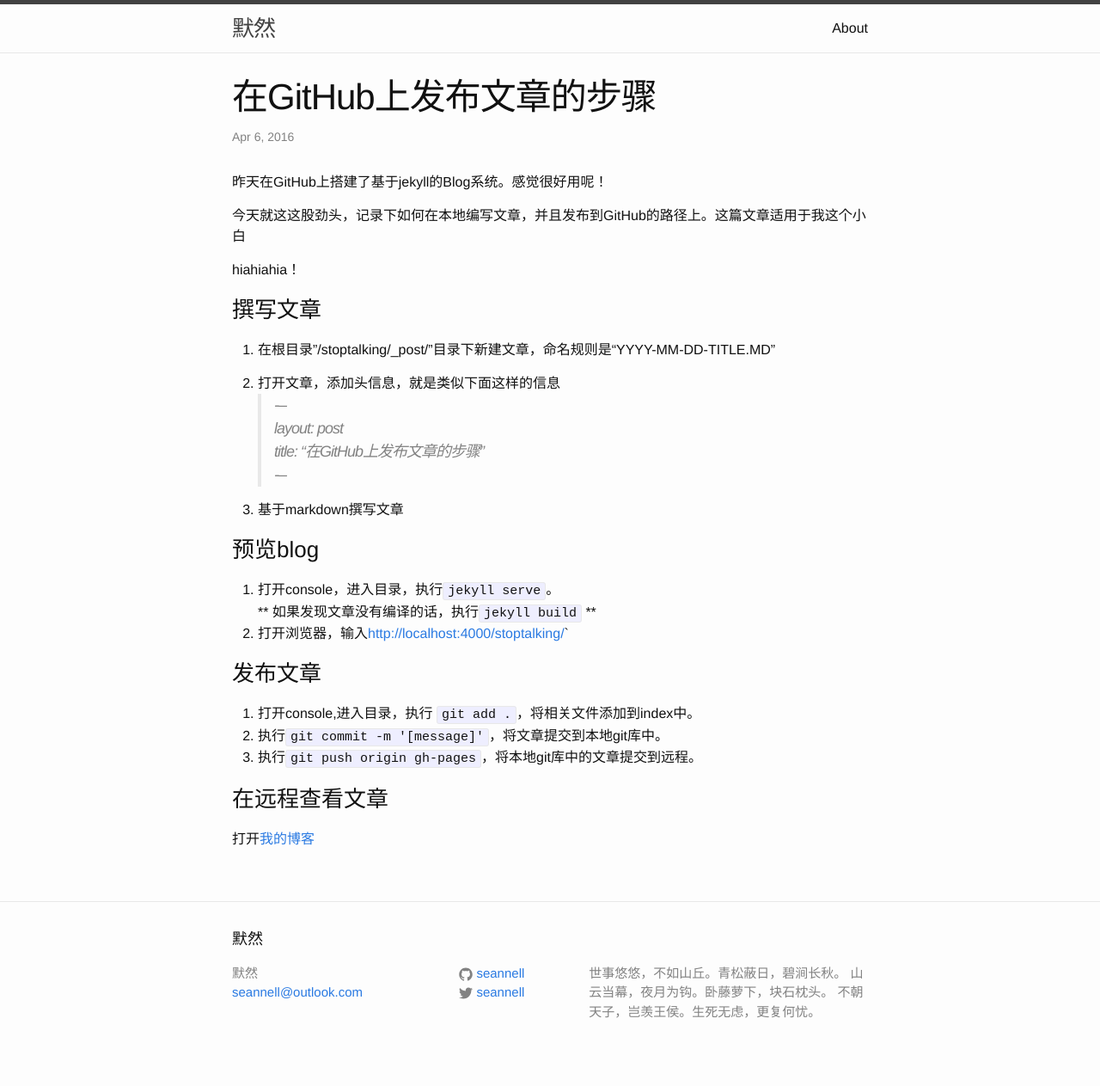
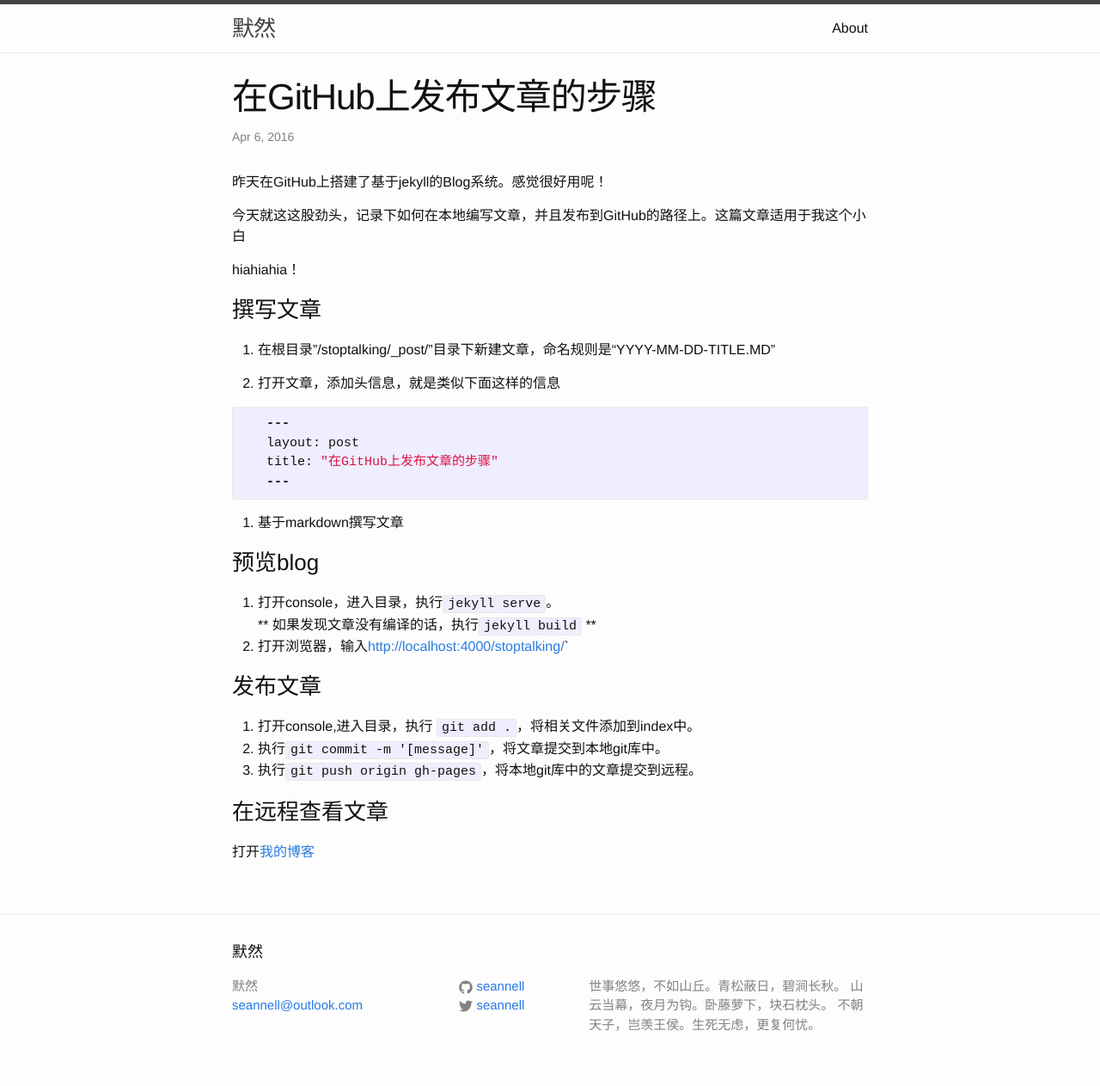
Before and after one commit to seannell/StopTalking, a Jekyll site: the page built from _posts/2016-04-06-在Git上发布文章的步骤.md, in a window 1280 px wide. Shown: the whole page at 86% size. Built offline with Jekyll 4.4.1, drawn with Linux system fonts in a browser that asks for light colours; some of the changed lines change nothing that is shown.

Commit message:
修正文章‘如何在github上发布文章’

```diff
--- a/_posts/2016-04-06-在Git上发布文章的步骤.md
+++ b/_posts/2016-04-06-在Git上发布文章的步骤.md
@@ -12,10 +12,12 @@
 1. 在根目录"/stoptalking/_post/"目录下新建文章，命名规则是“YYYY-MM-DD-TITLE.MD”
 
 2. 打开文章，添加头信息，就是类似下面这样的信息
-   > \---
-   > layout: post
-   > title: "在GitHub上发布文章的步骤"
-   > \---
+{% highlight java %}
+   ---
+   layout: post
+   title: "在GitHub上发布文章的步骤"
+   ---
+{% endhighlight %}
 3. 基于markdown撰写文章
 
 ### 预览blog
```
